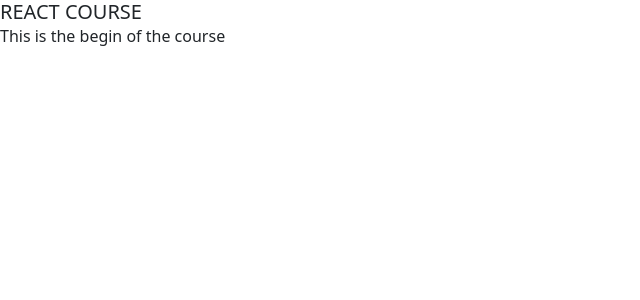
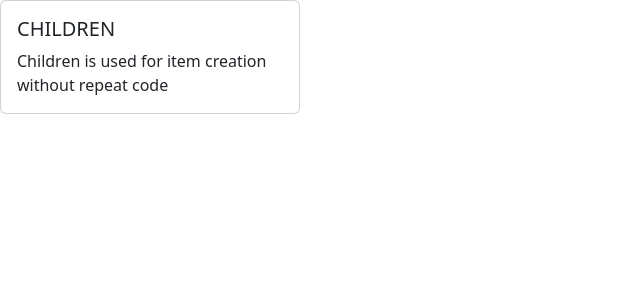
Before and after one commit to Leiru-Cat-Developer/Web-Programming-Educational, a React (Vite) app in the folder REACT/1-react-app/: page / in a window 1280 px wide. Shown: the top 300 px of the page, without its empty margins (0-640 px from the left). Built offline with nearby package versions, Linux system fonts and the light colour scheme.

Commit message:
Uso de Children

```diff
--- a/REACT/1-react-app/src/App.tsx
+++ b/REACT/1-react-app/src/App.tsx
@@ -1,8 +1,13 @@
-import { CardBody } from "./components/Card";
+import Card, { CardBody } from "./components/Card";
 
 function App() {
   return (
-    <CardBody title="REACT COURSE" text="This is the begin of the course" />
+    <Card>
+      <CardBody
+        title="CHILDREN"
+        text="Children is used for item creation without repeat code"
+      />
+    </Card>
   );
 }
 
--- a/REACT/1-react-app/src/components/Card.tsx
+++ b/REACT/1-react-app/src/components/Card.tsx
@@ -1,12 +1,14 @@
+import { ReactNode } from "react";
+
 interface Props {
-  body: String;
+  children: ReactNode;
 }
 
 function Card(props: Props) {
-  const { body } = props;
+  const { children } = props;
   return (
     <div className="card" style={{ width: 300 }}>
-      <div className="card-body">{body}</div>
+      <div className="card-body">{children}</div>
     </div>
   );
 }
```
